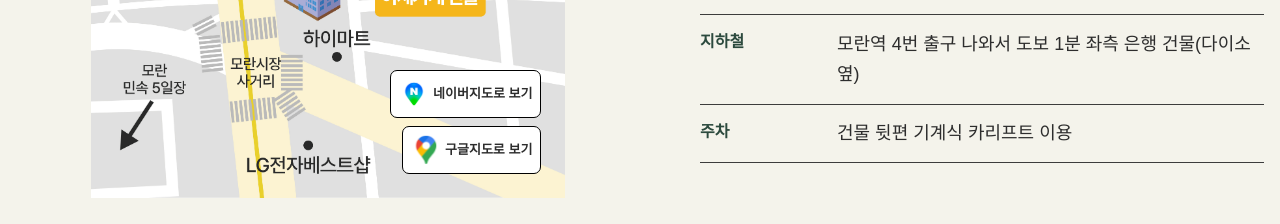
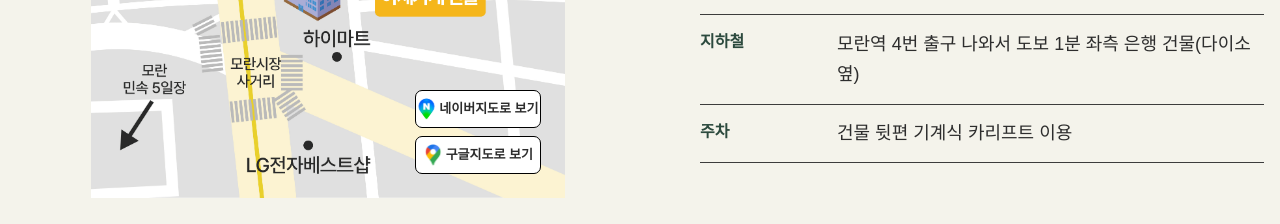
Before and after one commit to BIOADDLAB/gidon, a Next.js app: page /price in a window 1280 px wide. Shown: the part 4056-4280 px from the top of the page. Built offline with nearby package versions, Linux system fonts and the light colour scheme; no server answers; the database is empty; a web font is replaced by a local one.

Commit message:
fix: 충돌해결 및 카카오맵섹션 버튼 크기 조정

```diff
--- a/src/app/page.tsx
+++ b/src/app/page.tsx
@@ -13,6 +13,7 @@
 import Image from 'next/image';
 import SectionHeading from '@/components/common/SectionHeading';
 import PhilosophyStats from '@/components/common/PhilosophyStats';
+import Link from 'next/link';
 
 export default function Home() {
     const [activeSection, setActiveSection] = useState('hero');
@@ -329,13 +330,13 @@
                 </div>
 
                 <div className="flex justify-center items-center pt-14 md:pt-25 px-4">
-                    <button
-                        type="button"
+                    <Link
+                        href="/guide/ai-navigation"
                         className="flex items-center justify-center gap-2 py-3.5 px-6 md:p-4 md:px-8 rounded-full bg-[#2C4A3E] text-white text-base md:text-xl hover:bg-[#192b24] transition-colors shadow-md"
                     >
                         <span>진료과목 자세히보기</span>
-                        <img src="/images/right_arr_white.svg" alt="" className="w-4 h-4" />
-                    </button>
+                        <img src="/images/right_arr_white.svg" alt="" aria-hidden="true" className="w-4 h-4" />
+                    </Link>
                 </div>
             </div>
 
--- a/src/components/KakaoMap.tsx
+++ b/src/components/KakaoMap.tsx
@@ -21,17 +21,17 @@
                     priority={false}
                 />
                 {/* #STYLE: 모바일 left/bottom 여백 축소, 버튼 텍스트 줄바꿈 방지(whitespace-nowrap) */}
-                <div className="absolute right-[16px] bottom-[16px] flex flex-col items-end justify-center gap-2 md:right-[24px] md:bottom-[24px]">
+                <div className="absolute right-[16px] bottom-[16px] flex flex-col items-end justify-center gap-2 md:right-[24px]  md:bottom-[24px]">
                     <a
                         href={NAVER_MAP_URL}
                         target="_blank"
                         rel="noopener noreferrer"
-                        className="flex items-center justify-center gap-1 p-2 border border-black rounded-[7px] bg-white whitespace-nowrap"
+                        className="flex items-center  justify-center gap-1 border border-black w-[126px] h-[38px] rounded-[7px] bg-white whitespace-nowrap"
                     >
                         <img
                             src="/images/common/i_map_naver.svg"
                             alt="네이버지도 아이콘"
-                            className="block w-[24px] md:w-[30px] h-auto"
+                            className="block w-auto  h-[22px]"
                         />
                         <span className="text-[12px] md:text-[13px] font-semibold">네이버지도로 보기</span>
                     </a>
@@ -39,12 +39,12 @@
                         href={GOOGLE_MAP_URL}
                         target="_blank"
                         rel="noopener noreferrer"
-                        className="flex items-center justify-center gap-1 p-2 border border-black rounded-[7px] bg-white whitespace-nowrap"
+                        className="flex items-center  border border-black w-[126px] h-[38px] gap-1 justify-center rounded-[7px] bg-white whitespace-nowrap"
                     >
                         <img
                             src="/images/common/i_map_google.svg"
                             alt="구글지도 아이콘"
-                            className="block w-[24px] md:w-[30px] h-[24px] md:h-[30px]"
+                            className="block w-auto  h-[22px]"
                         />
                         <span className="text-[12px] md:text-[13px] font-semibold">구글지도로 보기</span>
                     </a>
```
Also changed, not shown: public/images/common/i_map_naver.svg.
